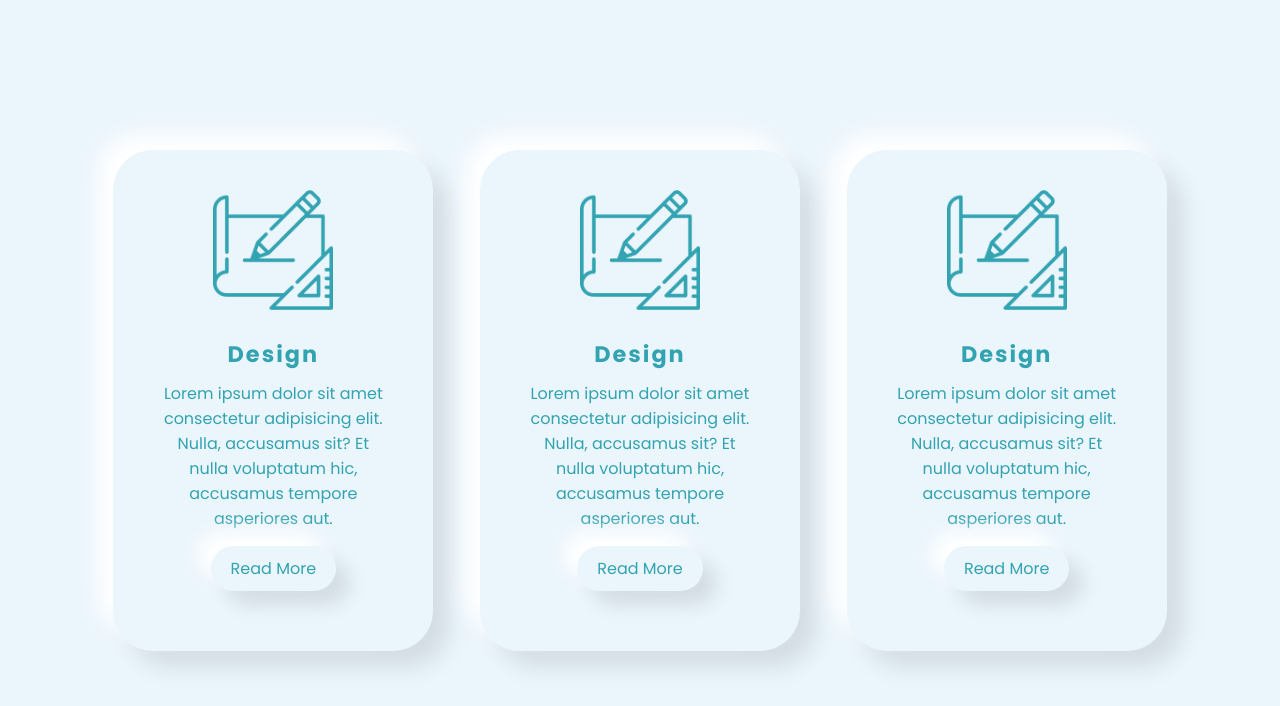
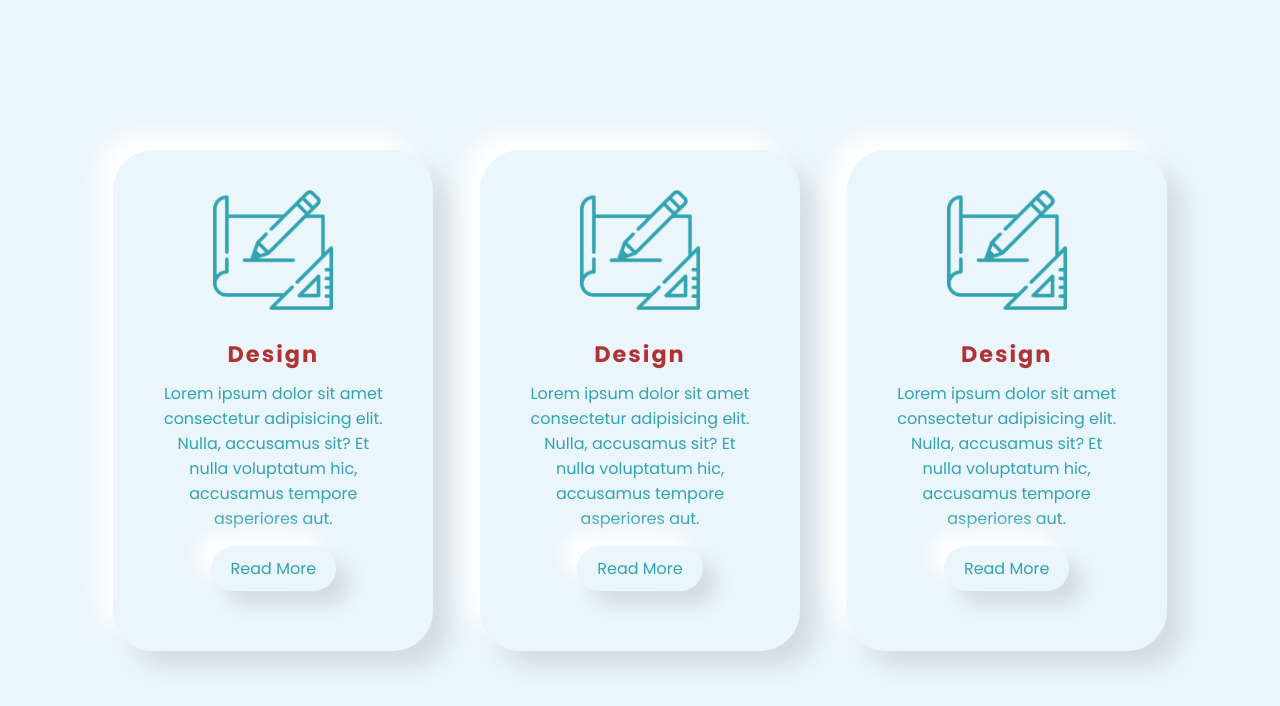
Before and after one commit to zoedevelop/Card-Effect-IU, a plain HTML site: page index.html in a window 1280 px wide. Drawn offline with Linux system fonts and the light colour scheme.

Commit message:
modificando colores

```diff
--- a/style.css
+++ b/style.css
@@ -58,7 +58,7 @@ max-width: 120px;
 
 .container .card .contentBx h2{
     margin: 10px;
-    color: #32a3b1;
+    color: #b13232;
     font-weight: 700;
     font-size: 1.4em;
     letter-spacing: 2px;
```
